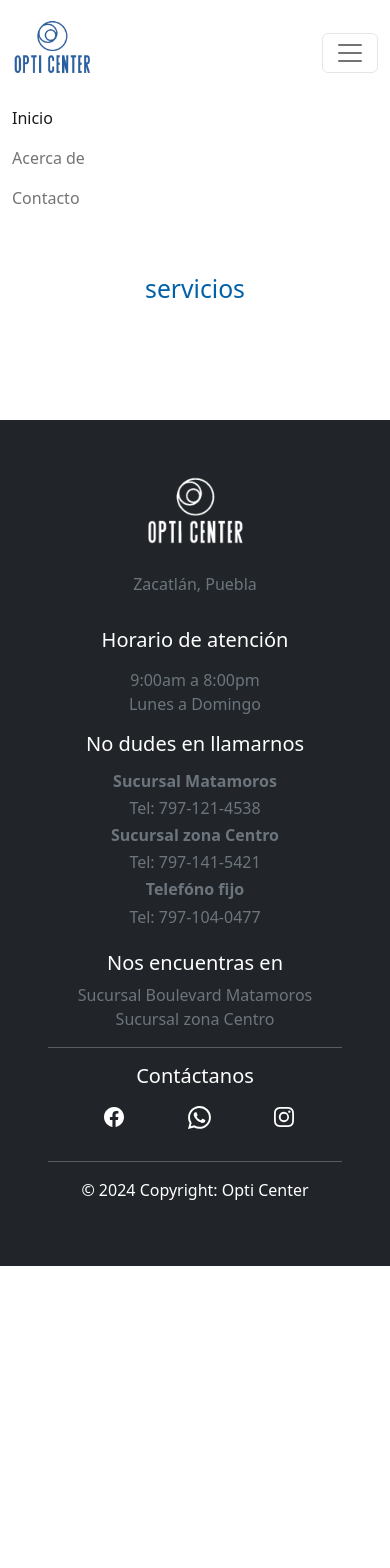
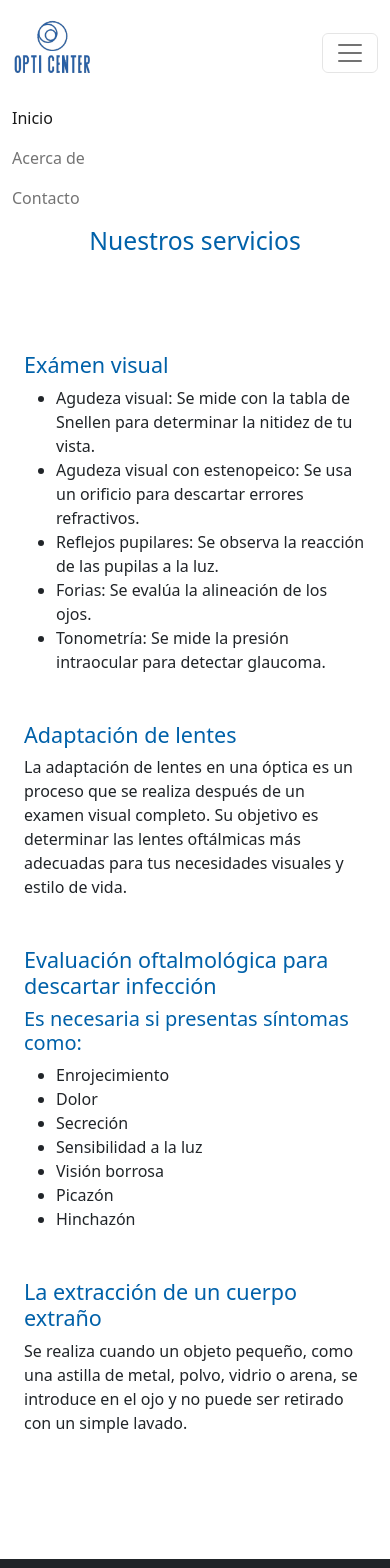
Before and after one commit to MeliBis/opticenter, a React (Vite) app: page /servicios in a window 390 px wide. Shown: the top 1568 px of the page. Before the commit the page ends 1274 px from the top, so only its background shows below. Built offline with nearby package versions, Linux system fonts and the light colour scheme.

Commit message:
se agrega info a pag servicios

```diff
--- a/src/Services.jsx/Services.jsx
+++ b/src/Services.jsx/Services.jsx
@@ -1,13 +1,79 @@
-import { Link } from "react-router-dom";
-import iconService1 from "../assets/products/test.png";
+import imgService from '../assets/services/img-services.jpg'
 
 const Services = () => {
   return (
-    <div className="row text-center mt-5 d-flex justify-content-center">
-      <div className="col-md-4">
-        <h2>servicios</h2>
+    <section id="features" className="features ">
+        <h2 className="text-center">Nuestros servicios</h2>
+      <div className="container mt-5" data-aos="fade-up">
+        <div className="row">
+          <div
+            className="image col-lg-6"
+            style={{ backgroundImage: `url(${imgService})`,
+            backgroundPosition: 'center',
+            backgroundSize: 'cover'
+         }}
+            data-aos="fade-right"
+          />
+          <div className="col-lg-6" data-aos="fade-left" data-aos-delay={100}>
+            <div
+              className="icon-box mt-5 mt-lg-0"
+              data-aos="zoom-in"
+              data-aos-delay={150}
+            >
+              <i className="bx bx-receipt" />
+              <h4>Exámen visual</h4>
+              <ul>
+                <li>Agudeza visual: Se mide con la tabla de Snellen para determinar la nitidez de tu vista.</li>
+                <li>Agudeza visual con estenopeico: Se usa un orificio para descartar errores refractivos.</li>
+                <li>Reflejos pupilares: Se observa la reacción de las pupilas a la luz.</li>
+                <li>Forias: Se evalúa la alineación de los ojos.</li>
+                <li>Tonometría: Se mide la presión intraocular para detectar glaucoma.</li>
+              </ul>
+            </div>
+            <div
+              className="icon-box mt-5"
+              data-aos="zoom-in"
+              data-aos-delay={150}
+            >
+              <i className="bx bx-cube-alt" />
+              <h4>Adaptación de lentes</h4>
+              <p>
+              La adaptación de lentes en una óptica es un proceso que se realiza después de un examen visual completo. Su objetivo es determinar las lentes oftálmicas más adecuadas para tus necesidades visuales y estilo de vida.
+              </p>
+            </div>
+            <div
+              className="icon-box mt-5"
+              data-aos="zoom-in"
+              data-aos-delay={150}
+            >
+              <i className="bx bx-images" />
+            <h4> Evaluación oftalmológica para descartar infección</h4>
+            <h5 className="text-secundary ">Es necesaria si presentas síntomas como: </h5>
+             <ul>
+                <li>Enrojecimiento</li>
+                <li>Dolor</li>
+                <li>Secreción</li>
+                <li>Sensibilidad a la luz</li>
+                <li>Visión borrosa</li>
+                <li>Picazón</li>
+                <li>Hinchazón</li>
+             </ul>
+            </div>
+            <div
+              className="icon-box mt-5"
+              data-aos="zoom-in"
+              data-aos-delay={150}
+            >
+              <i className="bx bx-shield" />
+              <h4>La extracción de un cuerpo extraño</h4>
+              <p>
+                Se realiza cuando un objeto pequeño, como una astilla de metal, polvo, vidrio o arena, se introduce en el ojo y no puede ser retirado con un simple lavado.
+              </p>
+            </div>
+          </div>
+        </div>
       </div>
-    </div>
+    </section>
   );
 };
 
--- a/src/index.css
+++ b/src/index.css
@@ -101,3 +101,61 @@ color: var(--main-color);
 .services-text:hover{
   color: var(--acento);
 }
+/* pagina de servicios */
+.image{
+  background-position: 'center';
+  background-size: 'cover';
+}
+.services .icon-box {
+  text-align: center;
+  border: 1px solid #ebebeb;
+  padding: 80px 20px;
+  transition: all ease-in-out 0.3s;
+  background: #fff;
+}
+
+.services .icon-box .icon {
+  margin: 0 auto;
+  width: 64px;
+  height: 64px;
+  background: #ffc451;
+  border-radius: 4px;
+  display: flex;
+  align-items: center;
+  justify-content: center;
+  margin-bottom: 20px;
+  transition: 0.3s;
+}
+
+.services .icon-box .icon i {
+  color: #151515;
+  font-size: 28px;
+  transition: ease-in-out 0.3s;
+}
+
+.services .icon-box h4 {
+  font-weight: 700;
+  margin-bottom: 15px;
+  font-size: 24px;
+}
+
+.services .icon-box h4 a {
+  color: #151515;
+  transition: ease-in-out 0.3s;
+}
+
+.services .icon-box h4 a:hover {
+  color: #ffc451;
+}
+
+.services .icon-box p {
+  line-height: 24px;
+  font-size: 14px;
+  margin-bottom: 0;
+}
+
+.services .icon-box:hover {
+  border-color: #fff;
+  box-shadow: 0px 0 25px 0 rgba(0, 0, 0, 0.1);
+  transform: translateY(-10px);
+}
```
Also changed, not shown: 1 other file (tests, documents, lock files or other folders).
